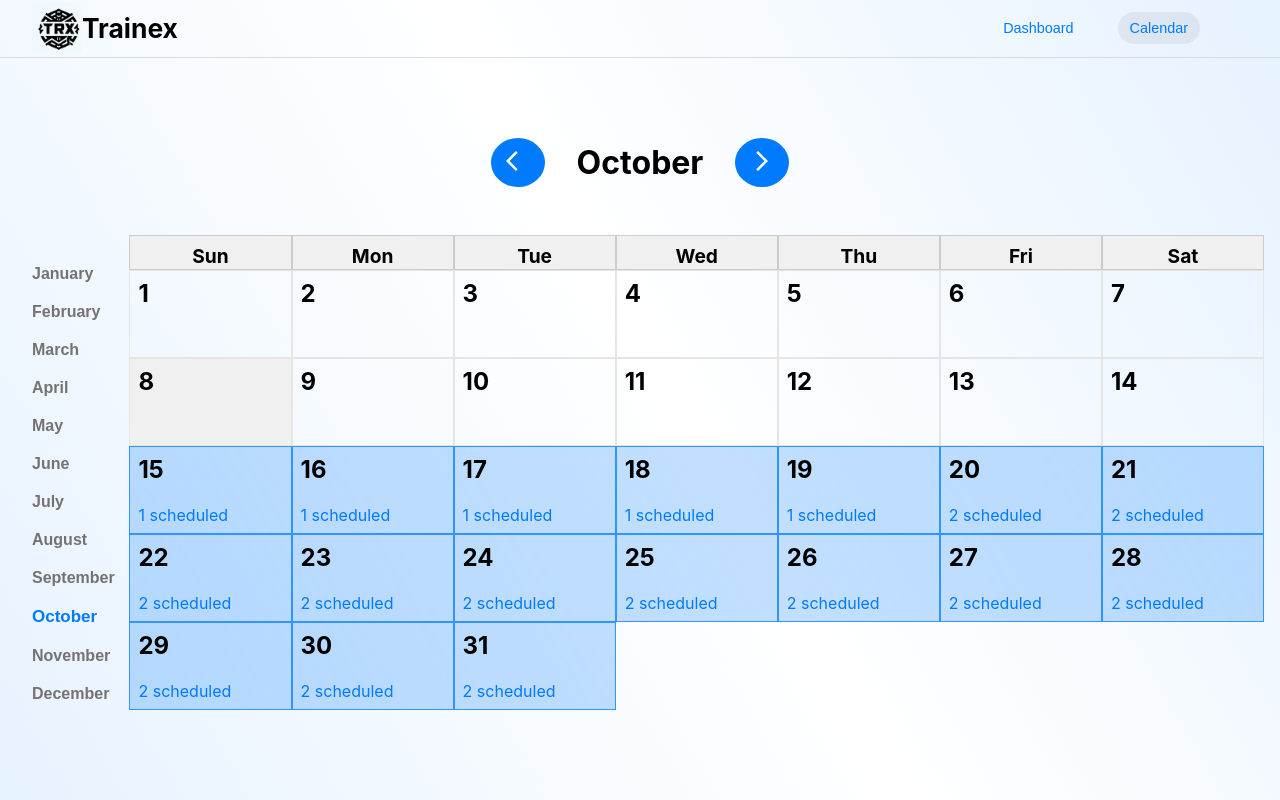
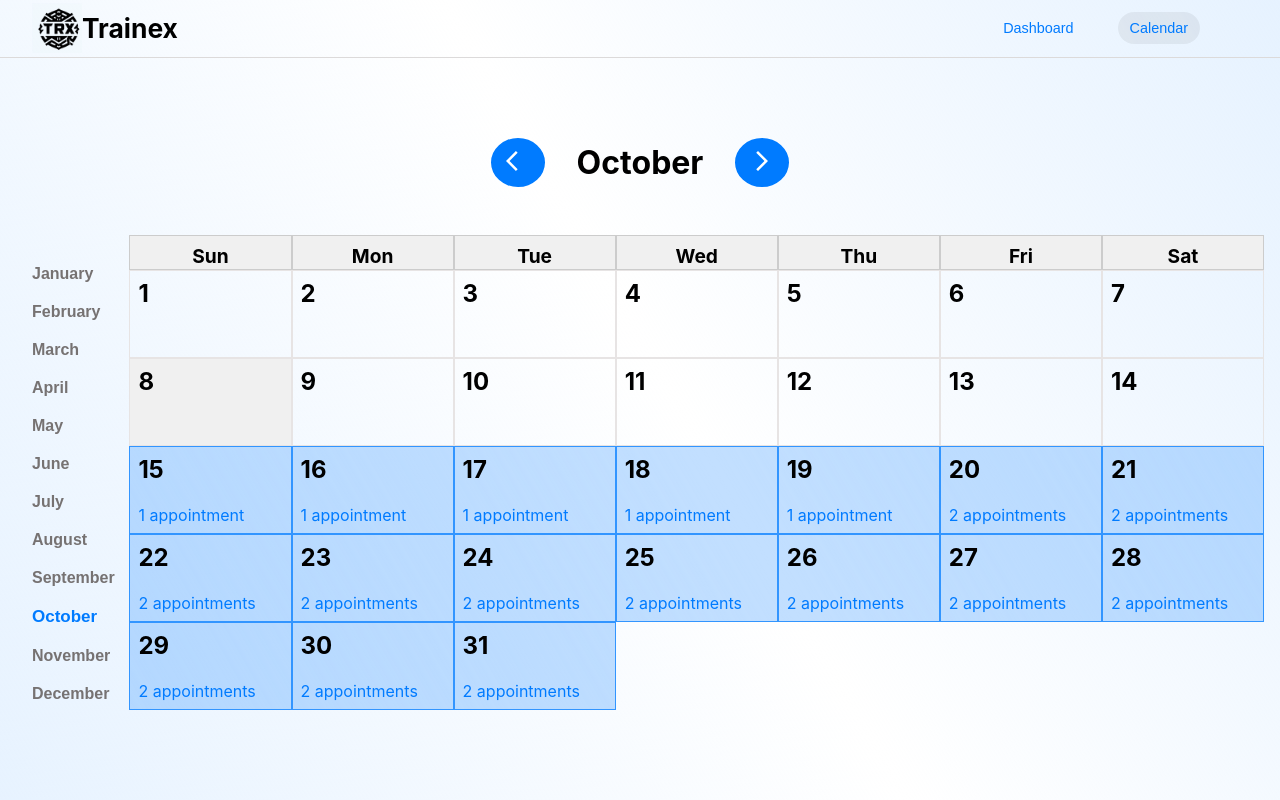
Before and after one commit to Vikas10102001/Trainex, a React (Create React App) app: page /calendar in a window 1280 px wide. Built offline with nearby package versions, Linux system fonts and the light colour scheme.

Commit message:
updated ui: changed link text for operning info card

```diff
--- a/src/components/Calender/Info/InfoCard.jsx
+++ b/src/components/Calender/Info/InfoCard.jsx
@@ -20,7 +20,8 @@ export default function InfoCard({ data, currentDate }) {
   const handleModalOnCancel = () => {
     setCountModalIsOpen(false);
   };
-  let str = "scheduled";
+  let str = "appointment";
+  if (count > 1) str += "s";
   data.sort(compareTimes);
   return (
     <div>
```
